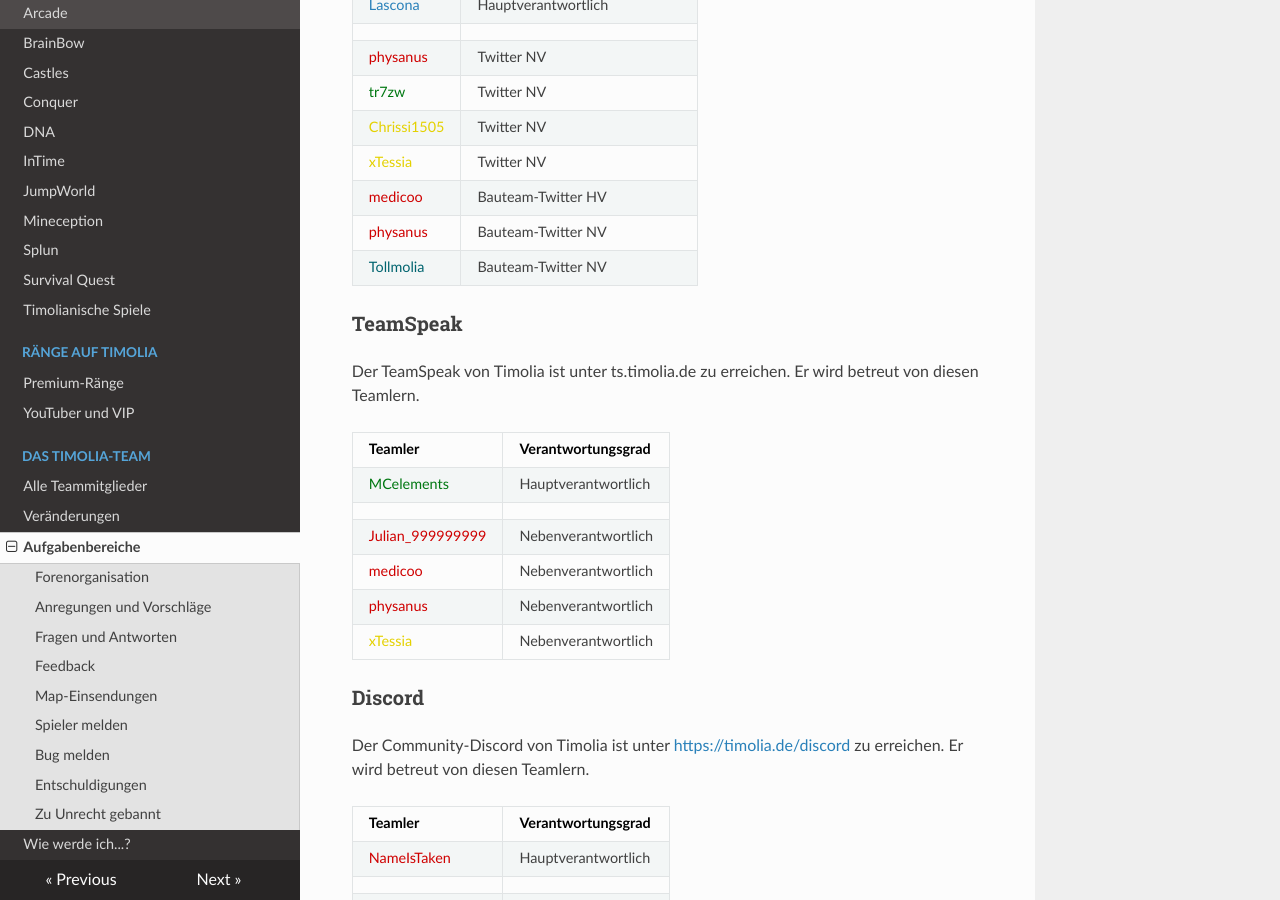
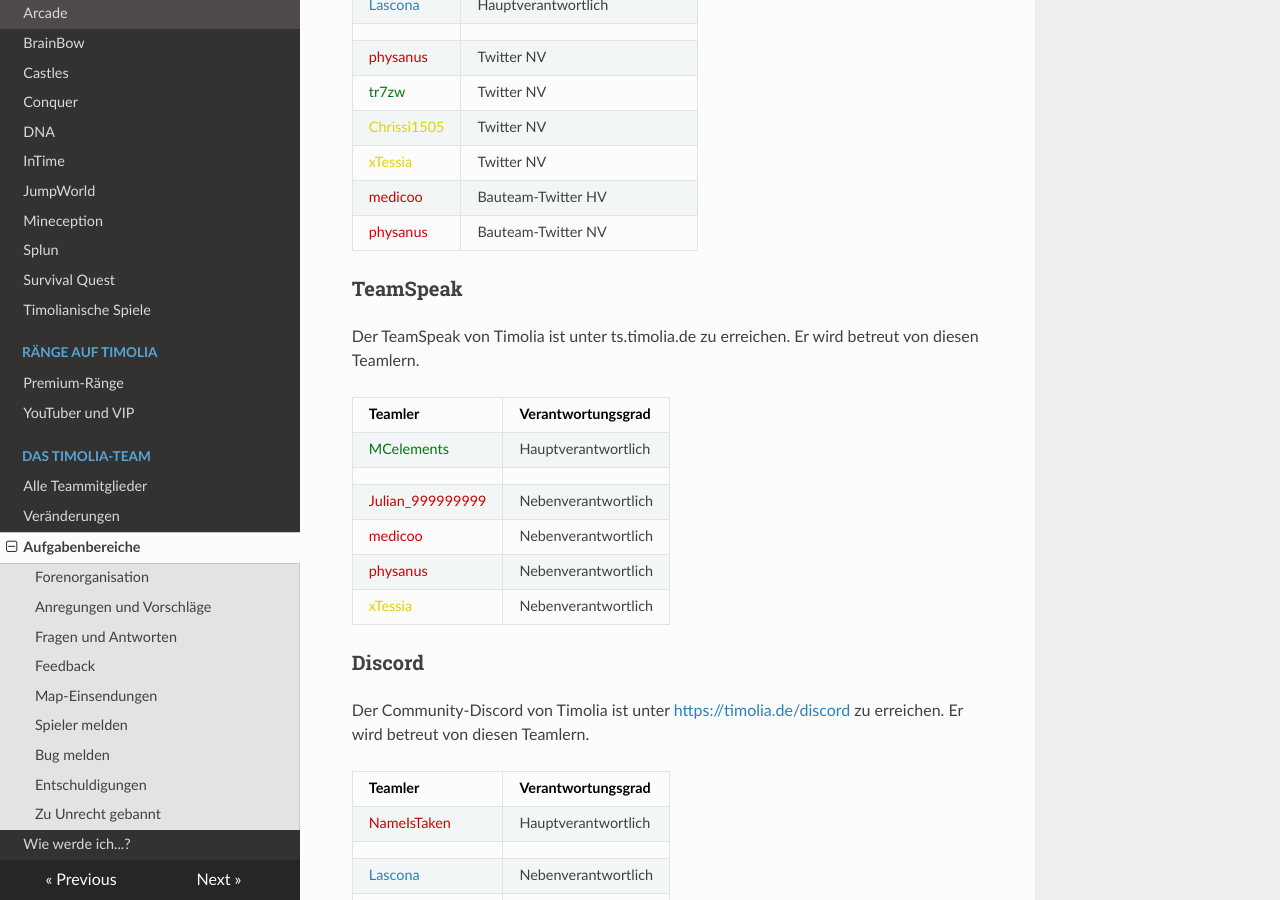
Before and after one commit to TimoliaDE/HowTo, an MkDocs documentation site: the page built from docs/team/responsibilities.md, in a window 1280 px wide and 900 px high, scrolled down 3785 px. Built offline with MkDocs 1.6.1, drawn with Linux system fonts in a browser that asks for light colours; nearby versions of some CDN libraries; old or Windows-style settings are respelled for this version of MkDocs.

Commit message:
Update responsibilities.md

```diff
--- a/docs/team/responsibilities.md
+++ b/docs/team/responsibilities.md
@@ -132,7 +132,6 @@ Für einen ständigen Support und Content auf Twitter und anderen sozialen Medie
 |<span style="color:#E4D100">xTessia</span> | Twitter NV |
 |<span style="color:#CF0101">medicoo</span> | Bauteam-Twitter HV |
 |<span style="color:#CF0101">physanus</span> | Bauteam-Twitter NV |
-|<span style="color:#00646F">Tollmolia</span> | Bauteam-Twitter NV |
 
 ### **TeamSpeak**
 Der TeamSpeak von Timolia ist unter ts.timolia.de zu erreichen. Er wird betreut von diesen Teamlern.
```
